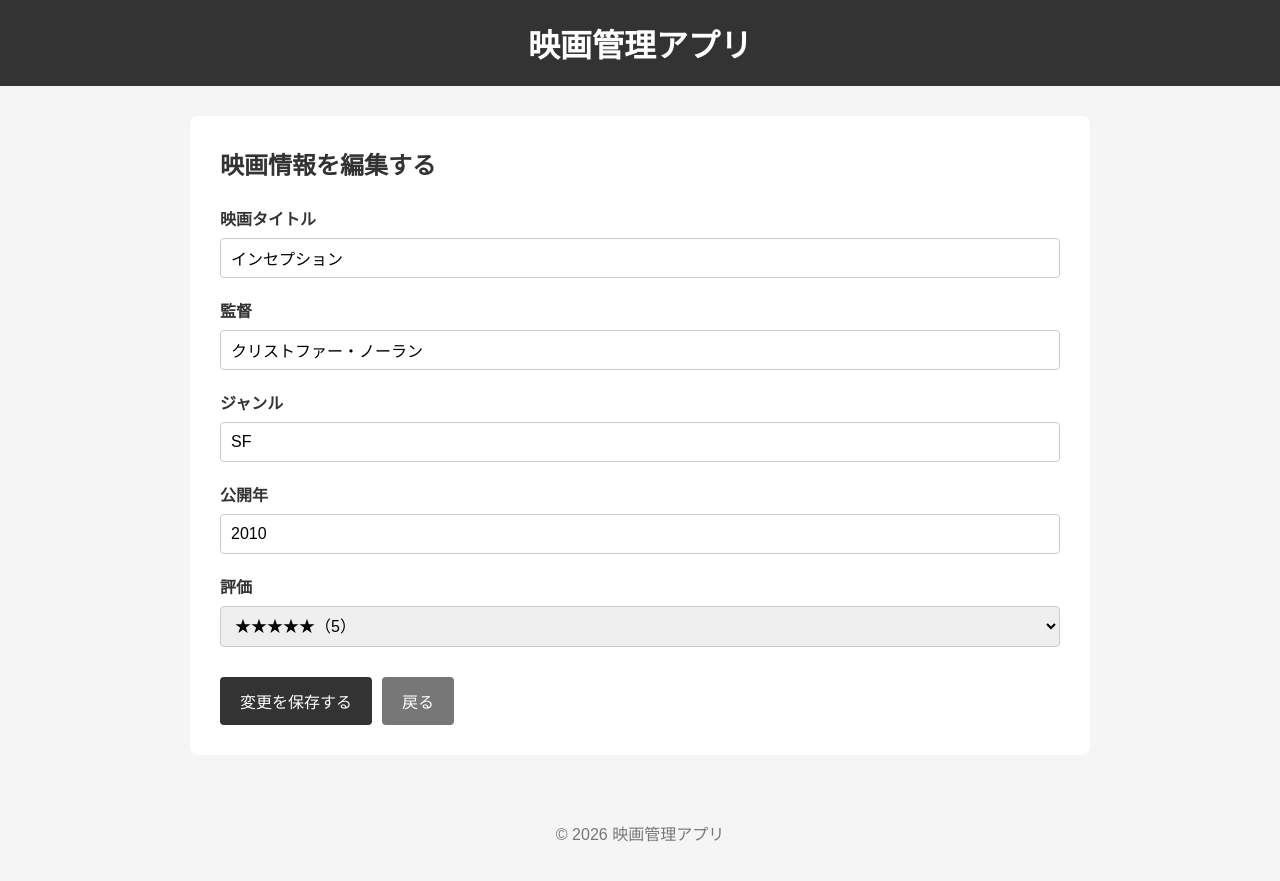
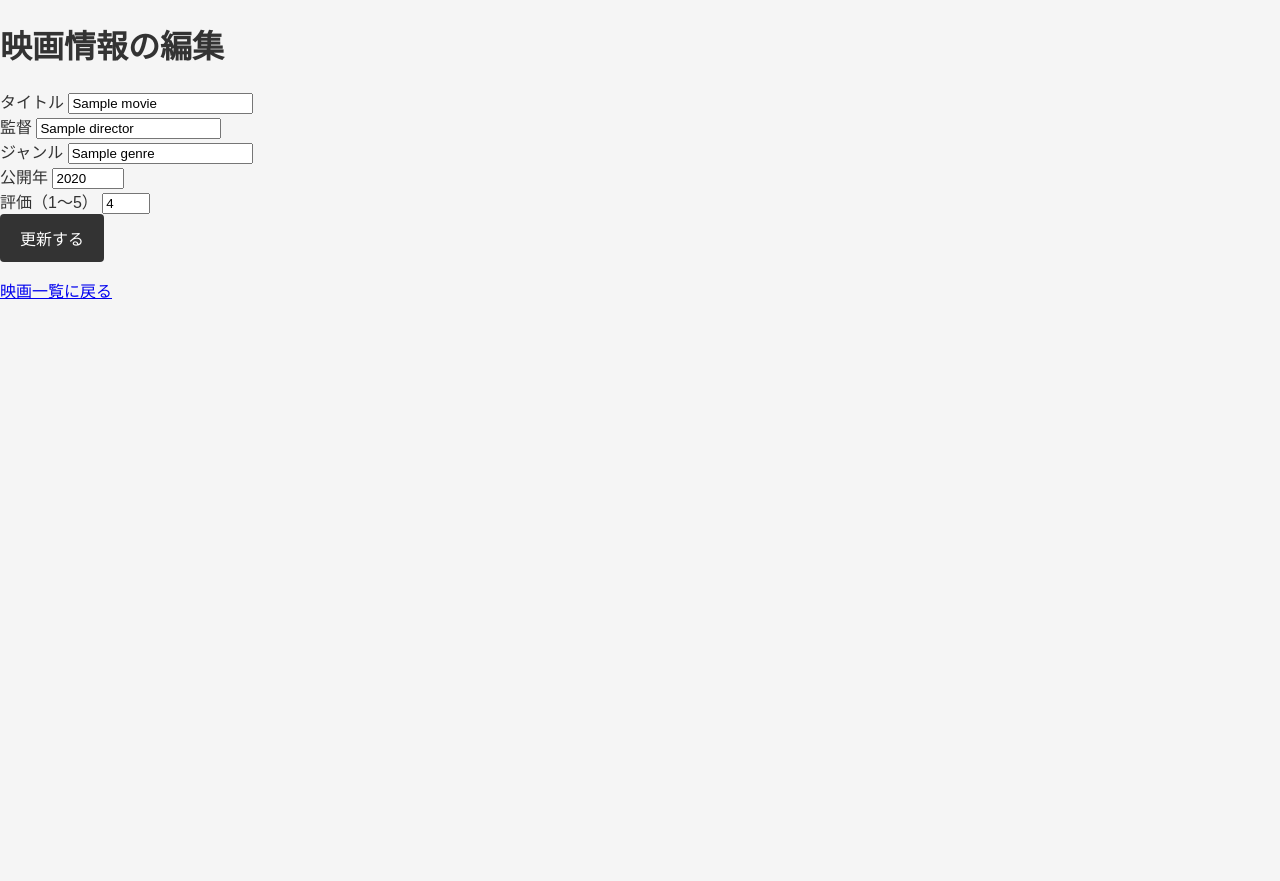
Before and after one commit to yumasugimoto14/movie-management-app, a FastAPI app: template templates/edit.html in a window 1280 px wide. After the commit the page ends 299 px from the top, so only its background shows below. Run offline with FastAPI, Linux system fonts and the light colour scheme; the template is opened without the code that fills it: most values are stand-ins (such as "Sample title", 1, 10 or a date in 2020).

Commit message:
編集機能追加

```diff
--- a/main.py
+++ b/main.py
@@ -85,6 +85,25 @@ def add_movie_record(title, director, genre, year, rating):
 
     #　保存に失敗した場合は追加したデータを取り消す
     movies.remove(movie)
+
+    return False
+
+
+def update_movie_record(movie_id, title, director, genre, year, rating):
+    #映画情報を更新する
+
+    for movie in movies:
+        if movie["id"] == movie_id:
+            movie["title"] = title
+            movie["director"] = director
+            movie["genre"] = genre
+            movie["year"] = year
+            movie["rating"] = rating
+
+            if save_movies():
+                return True
+
+            return False
 
     return False
 
--- a/templates/edit.html
+++ b/templates/edit.html
@@ -4,117 +4,86 @@
 <head>
     <meta charset="UTF-8">
     <meta name="viewport" content="width=device-width, initial-scale=1.0">
-    <title>映画を編集 | 映画管理アプリ</title>
+    <title>映画情報の編集</title>
 
-    <link rel="stylesheet" href="../static/style.css">
+    <link rel="stylesheet" href="/static/style.css">
 </head>
-
 <body>
 
-    <!-- ヘッダー -->
-    <header>
-        <h1>映画管理アプリ</h1>
-    </header>
+    <h1>映画情報の編集</h1>
 
-    <!-- メインコンテンツ -->
-    <main>
+    {% if error %}
+        <p class="error">{{ error }}</p>
+    {% endif %}
 
-        <section class="form-section">
+    <form action="/edit/{{ movie.id }}" method="post">
 
-            <h2>映画情報を編集する</h2>
-
-            <form action="#" method="post">
-
-                <!-- 映画タイトル -->
-                <div class="form-group">
-                    <label for="title">映画タイトル</label>
-
+        <div>
+            <label for="title">タイトル</label>
             <input
                 type="text"
                 id="title"
                 name="title"
-                        value="インセプション"
+                value="{{ movie.title }}"
                 required
             >
         </div>
 
-                <!-- 監督 -->
-                <div class="form-group">
+        <div>
             <label for="director">監督</label>
-
             <input
                 type="text"
                 id="director"
                 name="director"
-                        value="クリストファー・ノーラン"
+                value="{{ movie.director }}"
                 required
             >
         </div>
 
-                <!-- ジャンル -->
-                <div class="form-group">
+        <div>
             <label for="genre">ジャンル</label>
-
             <input
                 type="text"
                 id="genre"
                 name="genre"
-                        value="SF"
+                value="{{ movie.genre }}"
                 required
             >
         </div>
 
-                <!-- 公開年 -->
-                <div class="form-group">
+        <div>
             <label for="year">公開年</label>
-
             <input
                 type="number"
                 id="year"
                 name="year"
-                        value="2010"
+                value="{{ movie.year }}"
                 min="1888"
                 max="2100"
                 required
             >
         </div>
 
-                <!-- 評価 -->
-                <div class="form-group">
-                    <label for="rating">評価</label>
-
-                    <select id="rating" name="rating" required>
-                        <option value="1">★☆☆☆☆（1）</option>
-                        <option value="2">★★☆☆☆（2）</option>
-                        <option value="3">★★★☆☆（3）</option>
-                        <option value="4">★★★★☆（4）</option>
-                        <option value="5" selected>★★★★★（5）</option>
-                    </select>
+        <div>
+            <label for="rating">評価（1〜5）</label>
+            <input
+                type="number"
+                id="rating"
+                name="rating"
+                value="{{ movie.rating }}"
+                min="1"
+                max="5"
+                required
+            >
         </div>
 
-                <!-- ボタン -->
-                <div class="button-group">
-
-                    <button type="submit">
-                        変更を保存する
-                    </button>
-
-                    <a href="index.html" class="back-button">
-                        戻る
-                    </a>
-
-                </div>
+        <button type="submit">更新する</button>
 
     </form>
 
-        </section>
-
-    </main>
-
-    <!-- フッター -->
-    <footer>
-        <p>&copy; 2026 映画管理アプリ</p>
-    </footer>
+    <p>
+        <a href="/">映画一覧に戻る</a>
+    </p>
 
 </body>
 </html>
--- a/web_app.py
+++ b/web_app.py
@@ -1,10 +1,11 @@
 
-from fastapi import FastAPI, Request, Form
+from fastapi import FastAPI, Request, Form, HTTPException
 from fastapi.templating import Jinja2Templates
 from fastapi.staticfiles import StaticFiles
 from fastapi.responses import RedirectResponse
 
 import main
+
 
 #FastAPIのインスタンスの作成
 app = FastAPI()
@@ -20,37 +21,30 @@ app.mount(
 )
 
 
+#映画データの読み込み
+main.movies = main.load_movies() or []
+
+
 #映画一覧画面
 @app.get("/")
 def index(request: Request):
-
-    #映画データを読み込む
-    movies = main.load_movies()
-
-    #データが正常なリストでない場合は空のリストにする
-    if not isinstance(movies, list):
-        movies = []
-
     # HTMLに映画データを渡す
     return templates.TemplateResponse(
         request=request,
         name="index.html",
         context={
-            "movies": movies
+            "movies": main.movies
         }
     )
 
 
-#映画登録画面
+#映画登録画面の表示
 @app.get("/add")
-def show_add_form(request: Request):
-
+def add_page(request: Request):
     return templates.TemplateResponse(
         request=request,
         name="add.html",
-        context={
-            "error": None
-        }
+        context={}
     )
 
 
@@ -59,12 +53,11 @@ def show_add_form(request: Request):
 def add_movie(
     request: Request,
     title: str = Form(...),
-    director: str = Form(""),
-    genre: str = Form(""),
+    director: str = Form(...),
+    genre: str = Form(...),
     year: int = Form(...),
     rating: int = Form(...)
 ):
-
     success = main.add_movie_record(
         title,
         director,
@@ -73,17 +66,95 @@ def add_movie(
         rating
     )
 
-    if not success:
-        return templates.TemplateResponse(
-            request=request,
-            name="add.html",
-            context={
-                "error": "映画の登録に失敗しました。入力内容を確認してください。"
-            },
-            status_code=400
+    if success:
+        return RedirectResponse(
+                url="/",
+                status_code=303
         )
 
-    return RedirectResponse(
-        url="/",
-        status_code=303
+    return templates.TemplateResponse(
+        request=request,
+        name="add.html",
+        context={"error": "映画の登録に失敗しました。"},
+        status_code=400
     )
+
+
+#映画編集画面の表示
+@app.get("/edit/{movie_id}")
+def edit_page(request: Request, movie_id: int):
+
+    #編集対象の映画を探す
+    movie = None
+
+    for item in main.movies:
+        if item["id"] == movie_id:
+            movie = item
+            break
+
+    #映画が見つからなかった場合
+    if movie is None:
+        raise HTTPException(
+            status_code=404,
+            detail="映画が見つかりません。"
+        )
+
+    #編集画面を表示
+    return templates.TemplateResponse(
+        request=request,
+        name="edit.html",
+        context={"movie": movie}
+    )
+
+
+#　映画情報の更新処理
+@app.post("/edit/{movie_id}")
+def update_movie(
+    request: Request,
+    movie_id: int,
+    title: str = Form(...),
+    director: str = Form(...),
+    genre: str = Form(...),
+    year: int = Form(...),
+    rating: int = Form(...)
+):
+
+    success = main.update_movie_record(
+        movie_id,
+        title,
+        director,
+        genre,
+        year,
+        rating
+    )
+
+    #　更新に成功した場合
+    if success:
+        return RedirectResponse(
+            url="/",
+            status_code=303
+        )
+
+    #　更新に失敗した場合
+    movie = None
+
+    for item in main.movies:
+        if item["id"] == movie_id:
+            movie = item
+            break
+
+    if movie is None:
+        raise HTTPException(
+            status_code=404,
+            detail="映画が見つかりません。"
+        )
+
+    return templates.TemplateResponse(
+        request=request,
+        name="edit.html",
+        context={
+            "movie": movie,
+            "error": "映画情報の更新に失敗しました。"
+        },
+        status_code=400
+    )
```
Also changed, not shown: templates/index.html (+10 -10 lines). Lines whose indentation alone changed are shown as unchanged.
